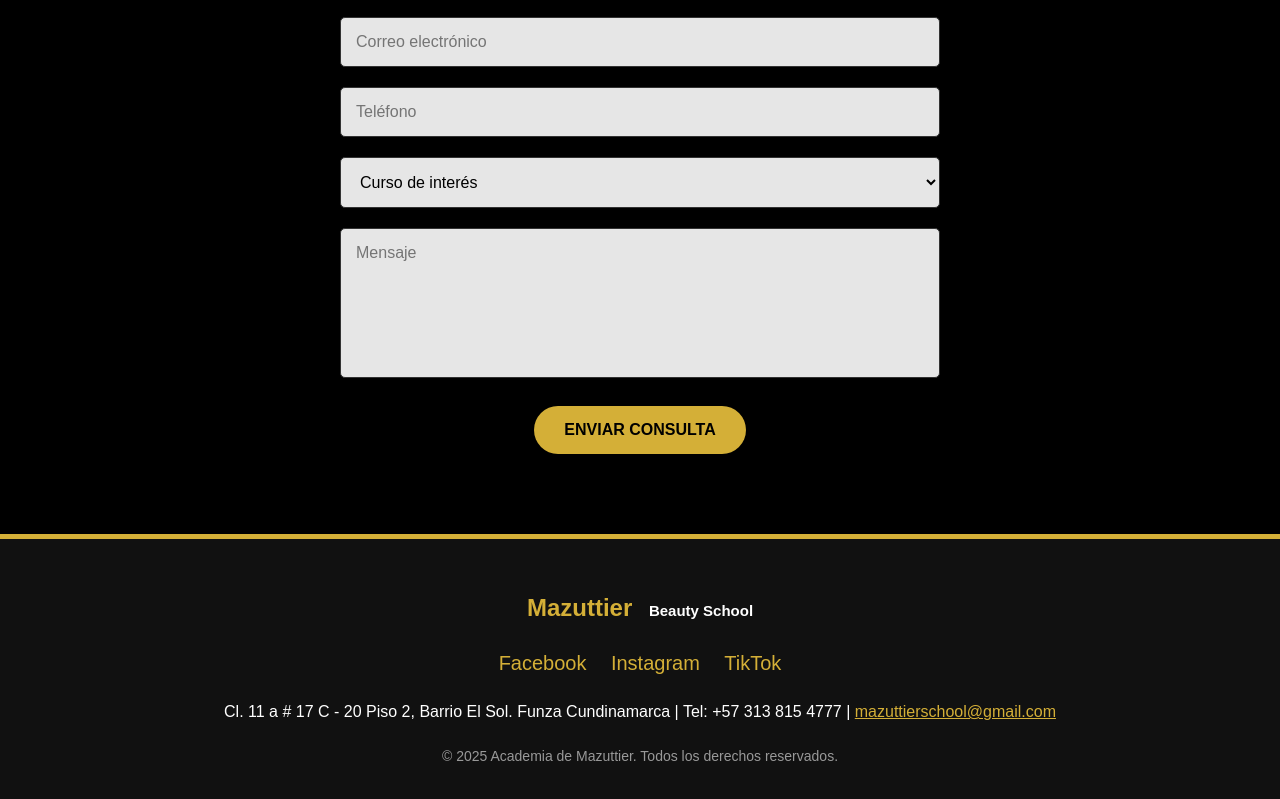
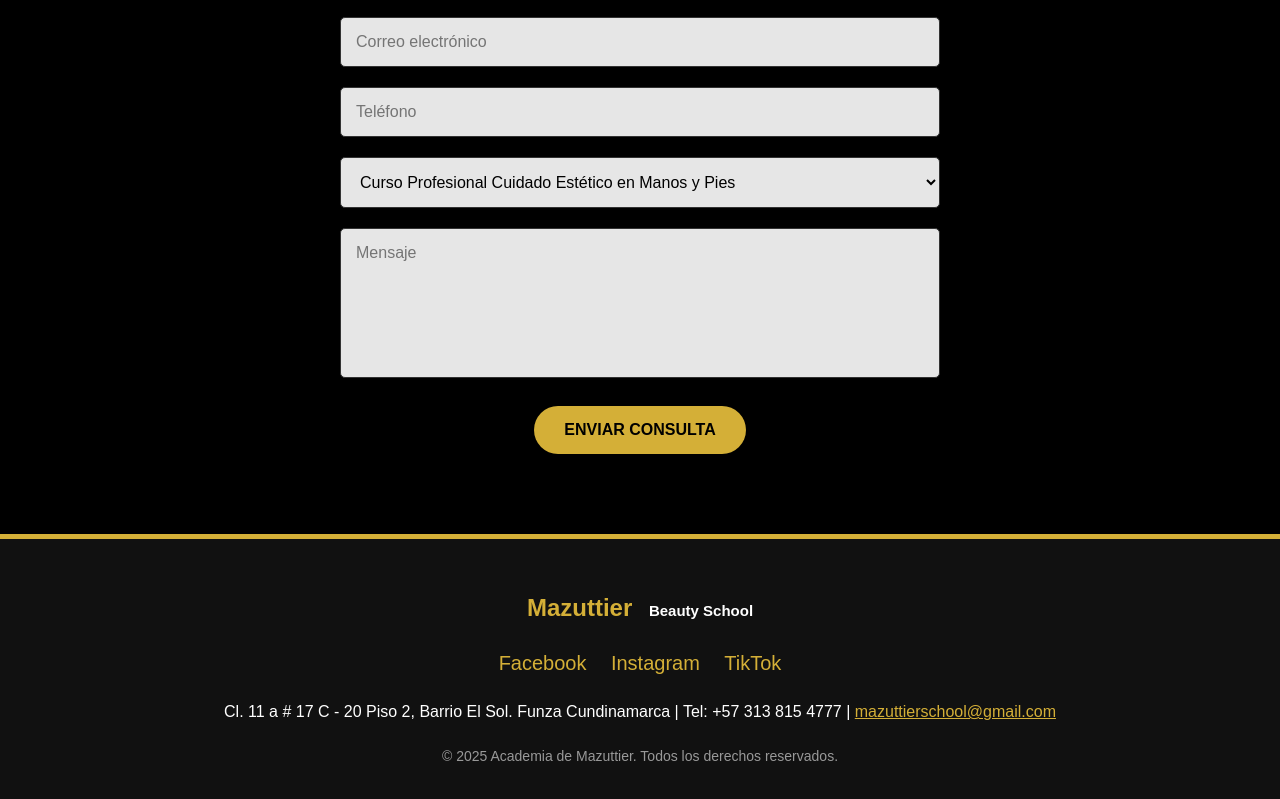
Before and after one commit to Mazuttier/MazuttierWeb, a plain HTML site: page index.html in a window 1280 px wide. Shown: the part 3026-3825 px from the top of the page. Drawn offline with Linux system fonts and the light colour scheme.

Commit message:
Update index.html

```diff
--- a/index.html
+++ b/index.html
@@ -119,7 +119,6 @@
   <section class="section contact" id="contacto">
     <h2 class="section-title">Contáctanos</h2>
     <div class="contact-form">
-      <!-- Reemplaza "tucorreo@ejemplo.com" con tu correo real -->
       <form action="https://formspree.io/f/mrbpgwre" method="POST">
         <div class="form-group">
           <input type="text" name="Nombre" class="form-input" placeholder="Nombre completo" required>
@@ -132,8 +131,7 @@
         </div>
         <div class="form-group">
           <select name="Curso de interés" class="form-input" required>
-            <option value="" disabled selected>Curso de interés</option>
-            <option value="Estilismo Profesional">Curso Profesional Cuidado Estético en Manos y Pies</option>
+            <option value="Cuidado estético de manos y pies">Curso Profesional Cuidado Estético en Manos y Pies</option>
             <option value="Maquillaje Profesional">Curso de Maquillaje Profesional</option>
           </select>
         </div>
```
